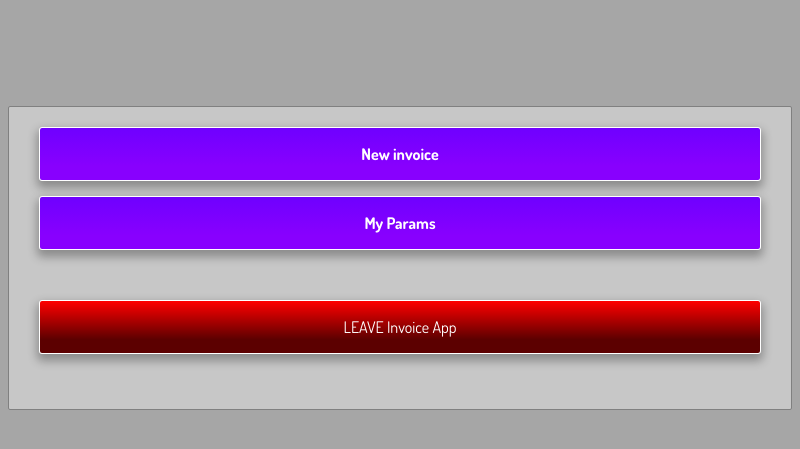
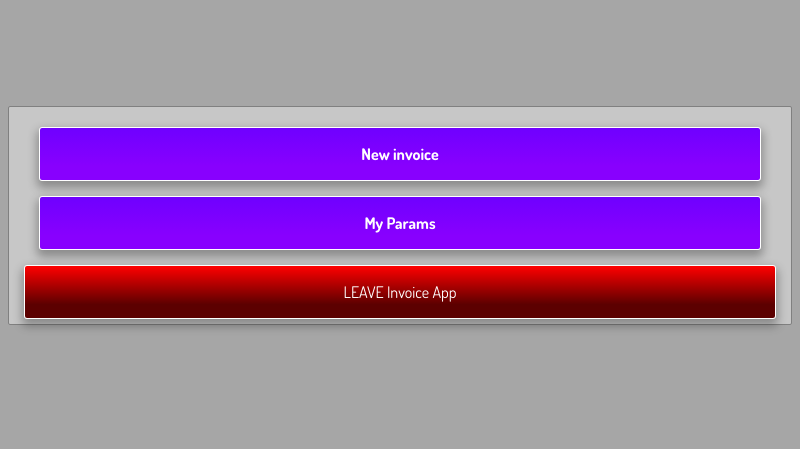
Before and after one commit to SofianD/invoice-app, an Electron app: page src/home.html in a window 800 px wide. Shown: the part 191-640 px from the top of the page. Drawn offline with Linux system fonts and the light colour scheme.

Commit message:
Update view

```diff
--- a/src/home.html
+++ b/src/home.html
@@ -18,7 +18,7 @@
             <div class="purple-bg m-15 pointer" onclick="window.open('components/params/index.html')">
                 <p>My Params</p>
             </div>
-            <div class="red-bg m-15-30 pointer" onclick="window.close()">
+            <div class="red-bg m-50 pointer" onclick="window.close()">
                 <p>LEAVE Invoice App</p>
             </div>
         </div>
```
